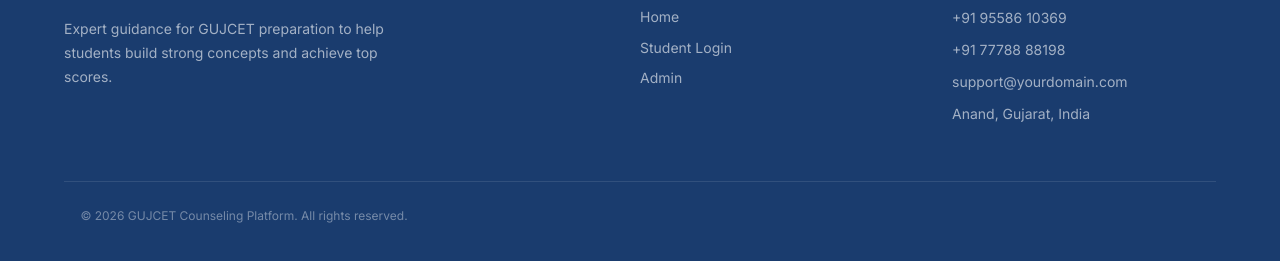
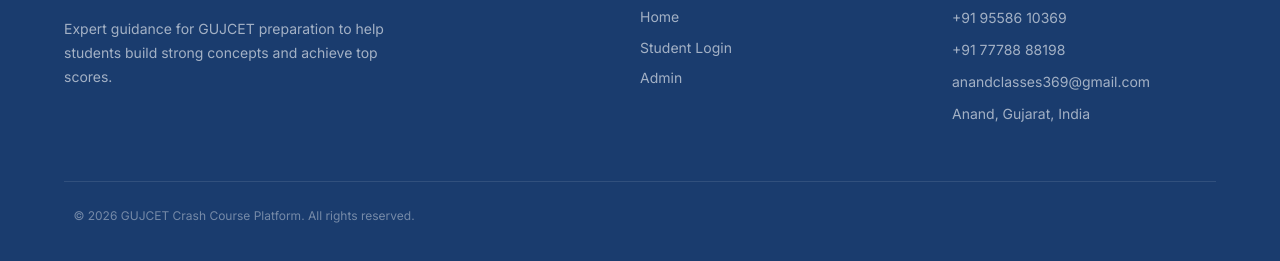
Before and after one commit to rathodjay3497-svg/avd-gujcet-portal, a React (Vite) app in the folder frontend/: page /help-desk in a window 1280 px wide. Shown: the part 2667-2928 px from the top of the page. Built offline with nearby package versions, Linux system fonts and the light colour scheme; no server answers.

Commit message:
feat: add new Footer component and Gujcet2026 landing page.

```diff
--- a/frontend/src/components/layout/Footer/Footer.jsx
+++ b/frontend/src/components/layout/Footer/Footer.jsx
@@ -34,15 +34,15 @@ export default function Footer() {
 
           <div className={styles.contact}>
             <h4>Contact</h4>
-            <p>{import.meta.env.VITE_CONTACT_NUMBER || '+91 95586 10369'}</p>
-            <p>{import.meta.env.VITE_CONTACT_NUMBER || '+91 77788 88198'}</p>
-            <p>{import.meta.env.VITE_CONTACT_EMAIL || 'anandclasses369@gmail.com'}</p>
+            <p>{'+91 95586 10369'}</p>
+            <p>{'+91 77788 88198'}</p>
+            <p>{'anandclasses369@gmail.com'}</p>
             <p>Anand, Gujarat, India</p>
           </div>
         </div>
 
         <div className={styles.bottom}>
-          <p>&copy; {new Date().getFullYear()} GUJCET Counseling Platform. All rights reserved.</p>
+          <p>&copy; {new Date().getFullYear()} GUJCET Crash Course Platform. All rights reserved.</p>
         </div>
       </div>
     </footer>
--- a/frontend/src/pages/Gujcet2026/Gujcet2026.jsx
+++ b/frontend/src/pages/Gujcet2026/Gujcet2026.jsx
@@ -84,7 +84,7 @@ export default function Gujcet2026() {
       </section> */}
 
       {/* ===== 3. DID YOU KNOW ===== */}
-      <section className={styles.section} style={{ paddingTop: 0 }}>
+      <section className={styles.section}>
         <div className={styles.realityCheck}>
           <AlertTriangle color="#ea580c" size={48} style={{ marginBottom: '1rem' }} />
           <p>
```
